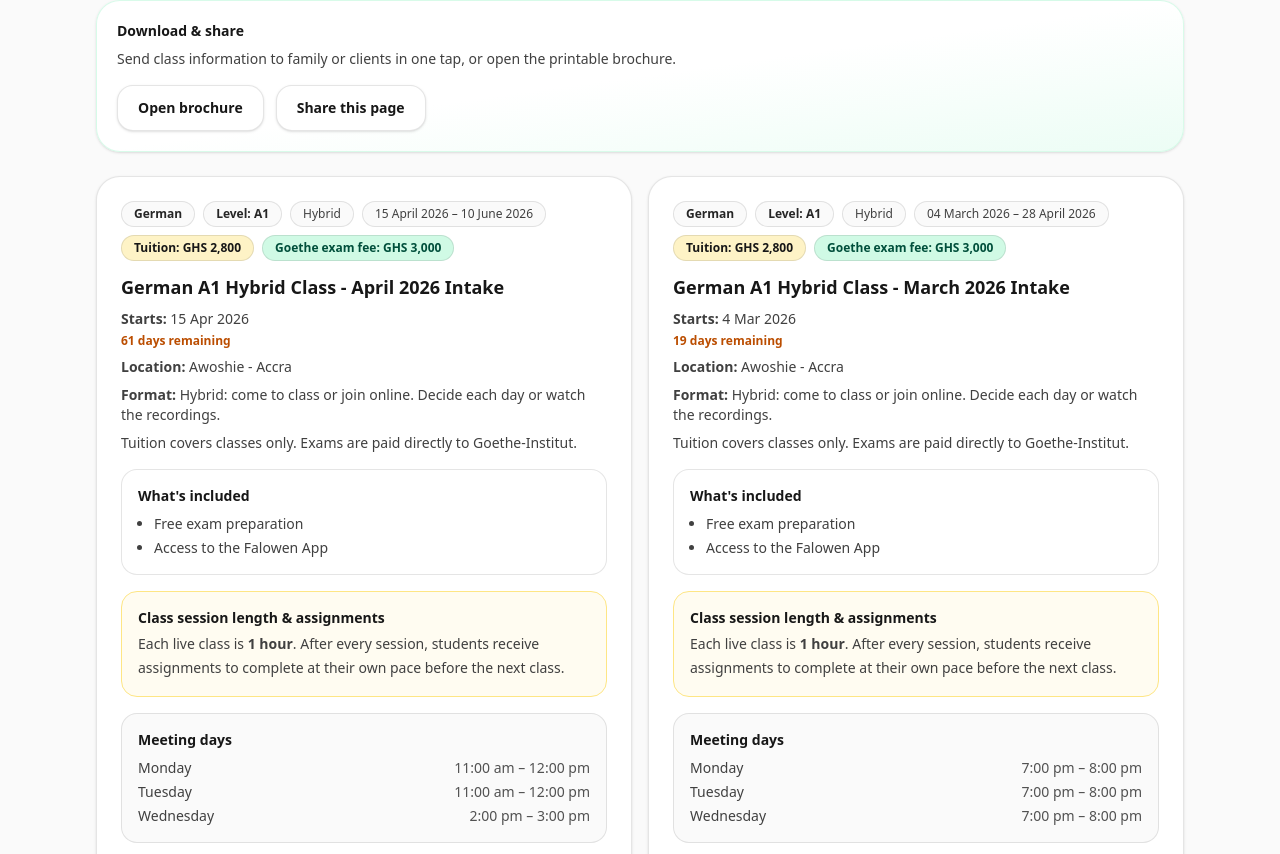
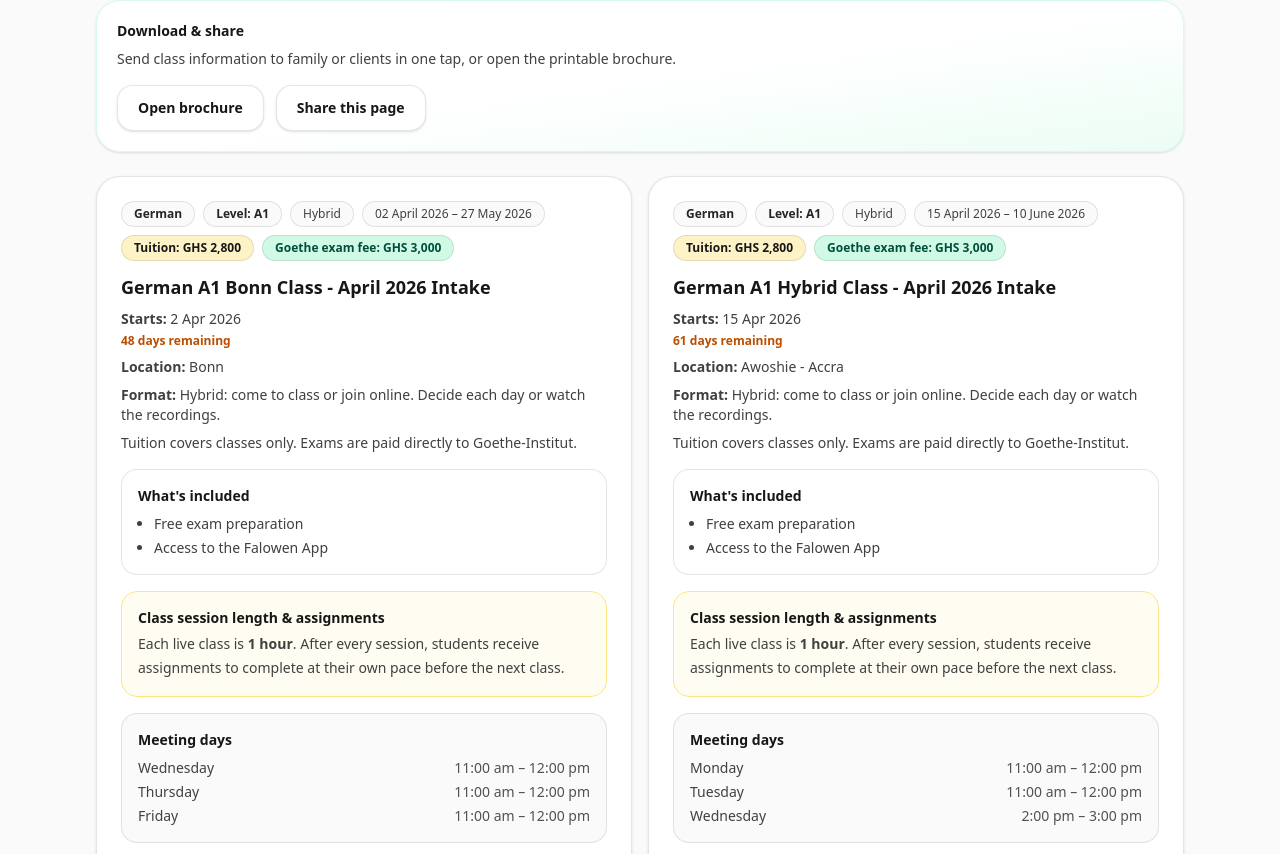
Before and after one commit to learngermanghana/learngermanghana-site, a Next.js app: page /classes in a window 1280 px wide. Shown: the part 1146-2000 px from the top of the page. Built offline with nearby package versions, Linux system fonts and the light colour scheme.

Commit message:
Add A1 Bonn upcoming class for April 2026

```diff
--- a/src/data/content.ts
+++ b/src/data/content.ts
@@ -85,6 +85,24 @@ export type ClassItem = {
 };
 
 export const upcomingClasses: ClassItem[] = [
+  {
+    id: "a1-german-bonn-2026-04-02",
+    title: "German A1 Bonn Class - April 2026 Intake",
+    language: "German",
+    level: "A1",
+    location: "Bonn",
+    startDate: "2026-04-02",
+    format: "Hybrid: come to class or join online. Decide each day or watch the recordings.",
+    duration: "02 April 2026 – 27 May 2026",
+    scheduleSummary: "3x per week",
+    meetingDays: [
+      { day: "Wednesday", time: "11:00 am – 12:00 pm" },
+      { day: "Thursday", time: "11:00 am – 12:00 pm" },
+      { day: "Friday", time: "11:00 am – 12:00 pm" },
+    ],
+    bonus: ["Free exam preparation", "Access to the Falowen App"],
+    tuitionFee: 2800,
+  },
   {
     id: "a1-german-accra-2026-04-15",
     title: "German A1 Hybrid Class - April 2026 Intake",
```
